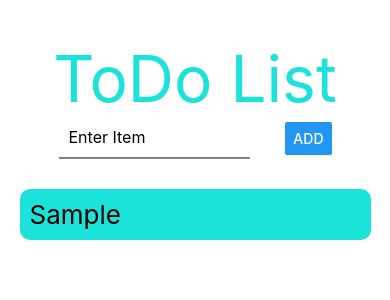
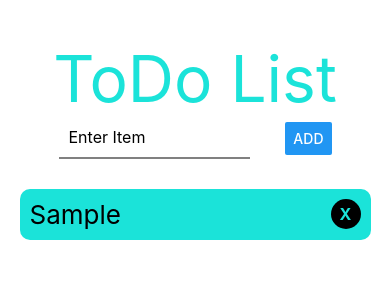
Before and after one commit to ilan111/Todo-List-React-Native, a React Native app in the folder TodoApp/: screen / in a window 390 px wide. Both pictures are taken after typing "Sample" into the empty fields and a click on the button "ADD". Shown: the top 300 px of the page. Built offline with nearby package versions, Linux system fonts and the light colour scheme.

Commit message:
added cross button to remove items from the list

```diff
--- a/TodoApp/App.js
+++ b/TodoApp/App.js
@@ -21,9 +21,9 @@ export default function App() {
   };
 
   const removeItem = (itemKey) => {
-    // var list = getList.filter((item) => item.key != itemKey);
-    // setList(list);
-    setList((list) => getList.filter(item.key != itemKey));
+    var list = getList.filter((item) => item.key != itemKey);
+    setList(list);
+    // setList((list) => getList.filter(item.key != itemKey));
   };
 
   return (
@@ -43,13 +43,14 @@ export default function App() {
       </View>
       <ScrollView style={styles.ScrollView}>
         {getList.map((item) => (
-          <TouchableOpacity
-            key={item.key}
-            activeOpacity={0.4}
-            onPress={() => removeItem(item.key)}
-          >
+          <TouchableOpacity key={item.key} activeOpacity={0.4}>
             <View style={styles.ScrollViewItem}>
               <Text style={styles.scrollViewText}>{item.data}</Text>
+              <TouchableOpacity onPress={() => removeItem(item.key)}>
+                <View style={styles.crossContainer}>
+                  <Text style={styles.crossText}>X</Text>
+                </View>
+              </TouchableOpacity>
             </View>
           </TouchableOpacity>
         ))}
@@ -59,6 +60,19 @@ export default function App() {
 }
 
 const styles = StyleSheet.create({
+  crossContainer: {
+    backgroundColor: "black",
+    borderRadius: 50,
+    padding: 5,
+    width: 30,
+    justifyContent:"center",
+    alignItems:"center"
+  },
+  crossText: {
+    fontSize: 16,
+    color: "#1be3d9",
+    fontWeight:"bold"
+  },
   scrollViewText: {
     fontSize: 26,
     color: "black",
@@ -71,6 +85,8 @@ const styles = StyleSheet.create({
     backgroundColor: "#1be3d9",
     width: "90%",
     alignSelf: "center",
+    flexDirection: "row",
+    justifyContent: "space-between",
     padding: 10,
     margin: 5,
     borderRadius: 10,
```
